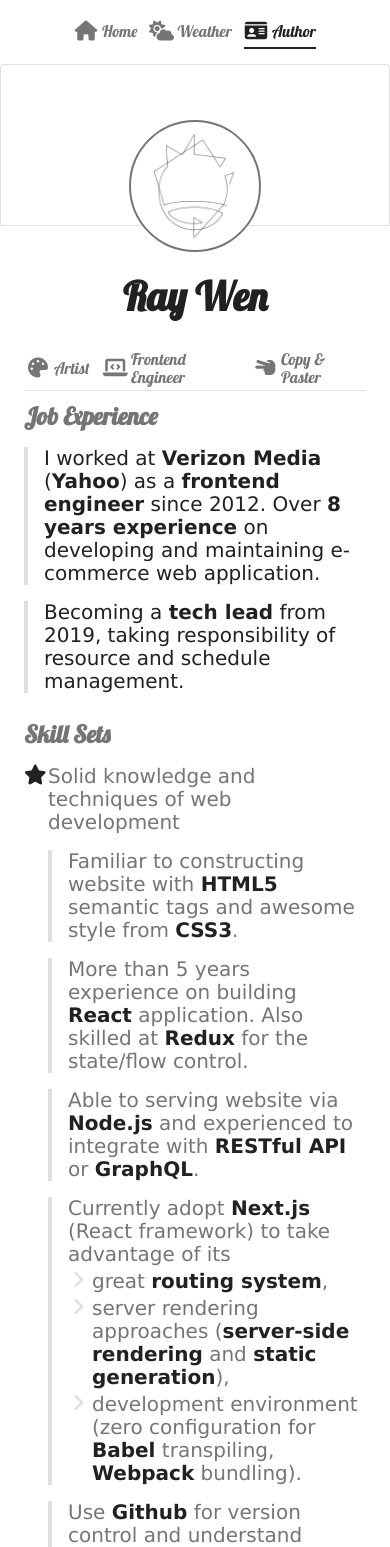
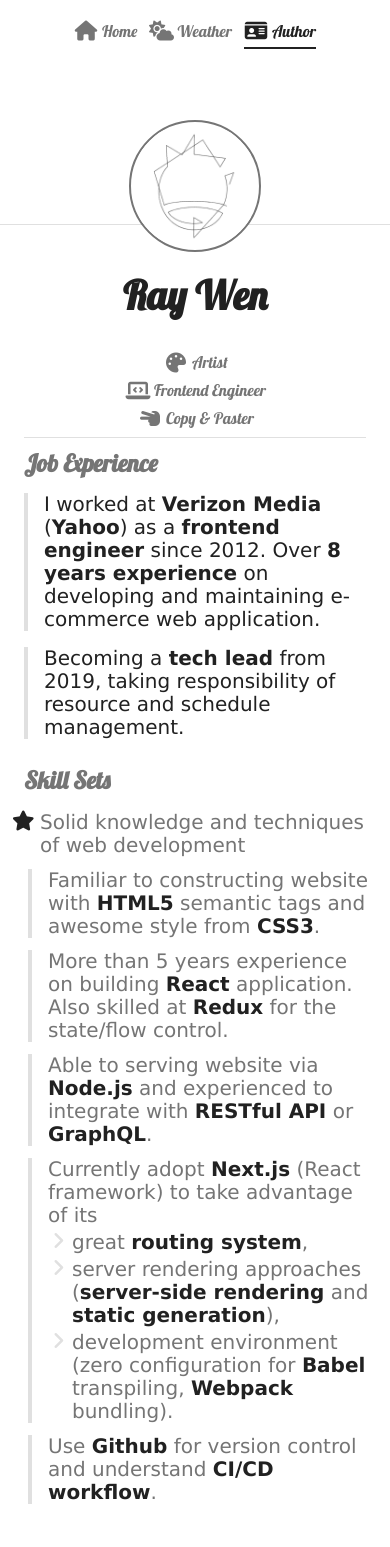
Before and after one commit to expectNothin9/mars, a Next.js app: page /author in a window 390 px wide. Shown: the top 1547 px of the page. Built offline with nearby package versions, Linux system fonts and the light colour scheme.

Commit message:
enhance mobile style

```diff
--- a/components/author/Profile.js
+++ b/components/author/Profile.js
@@ -17,7 +17,6 @@ const StyledPrimaryInfo = styled.div`
     --role-i-box: 1.75rem;
     --role-i: 1.25rem;
     list-style: none;
-    margin: 0;
     padding: 0 0 var(--space-sm);
     margin: 0 var(--space-xl);
     border-bottom: 1px solid var(--mono-light);
@@ -40,6 +39,17 @@ const StyledPrimaryInfo = styled.div`
     justify-content: center;
     align-items: center;
     margin-right: var(--space-xs);
+  }
+
+  @media screen and (max-width: 767px) {
+    .role-list {
+      margin-top: var(--space-md);
+      flex-direction: column;
+      align-items: center;
+    }
+    .role-list li:not(:last-child) {
+      margin-right: 0;
+    }
   }
 `;
 
@@ -96,6 +106,12 @@ const StyledProfile = styled.section`
   .avatar figcaption {
     display: none;
   }
+  @media screen and (max-width: 767px) {
+    .banner {
+      border: none;
+      border-bottom: 1px solid var(--mono-light);
+    }
+  }
 `;
 
 const Profile = () => (
--- a/components/author/SkillSets.js
+++ b/components/author/SkillSets.js
@@ -50,6 +50,20 @@ const StyledSkillSets = styled.section`
     position: absolute;
     left: var(--space-sm);
     color: var(--mono-light);
+  }
+
+  @media screen and (max-width: 767px) {
+    ul li {
+      padding: 0 var(--space-lg) var(--space-lg);
+    }
+    h3 i {
+      left: calc(-1 * var(--space-sm));
+    }
+    p {
+      margin: var(--space-md) 0 var(--space-md) var(--space-md);
+      padding-left: var(--space-lg);
+      border-left: 4px solid var(--mono-light);
+    }
   }
 `;
 
```
